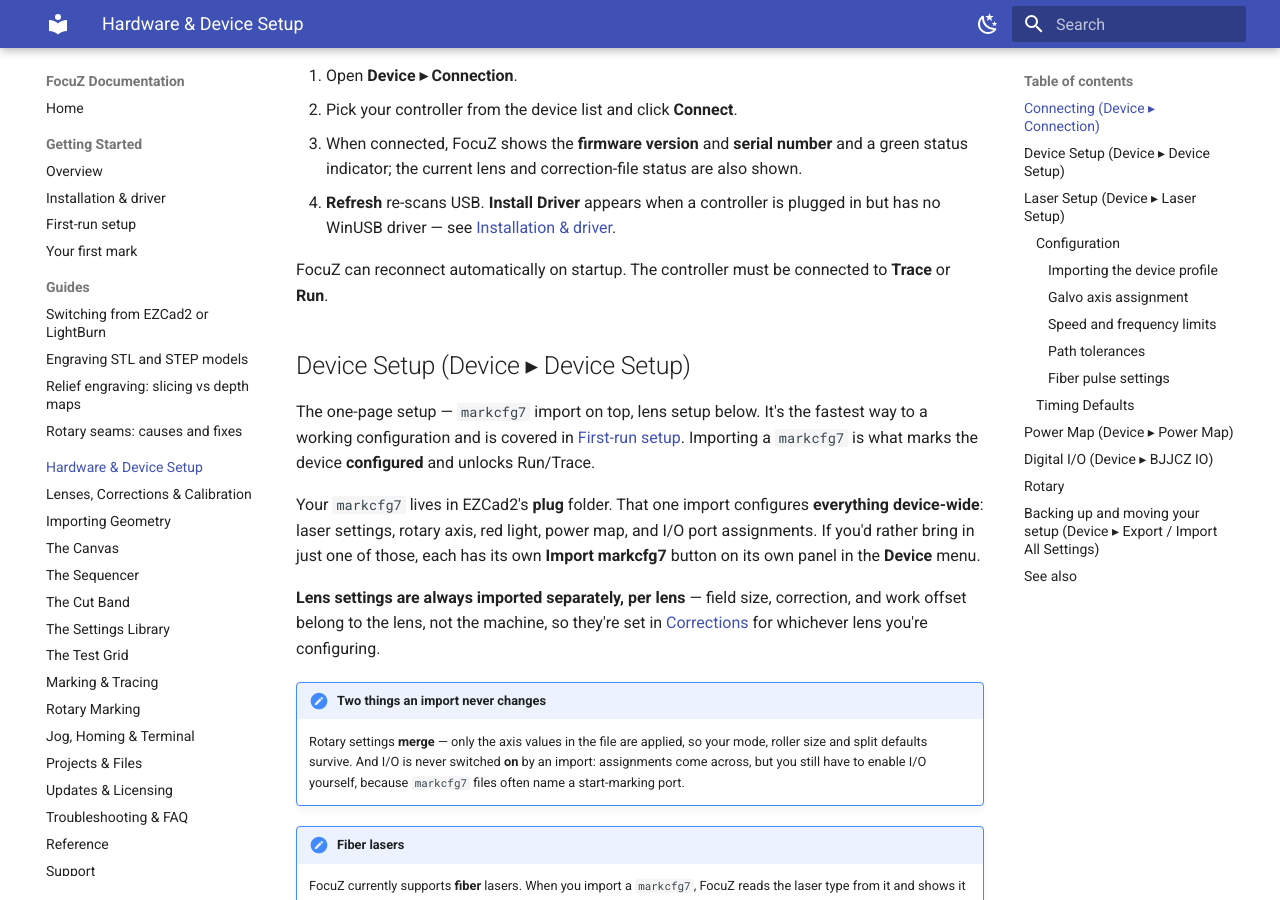
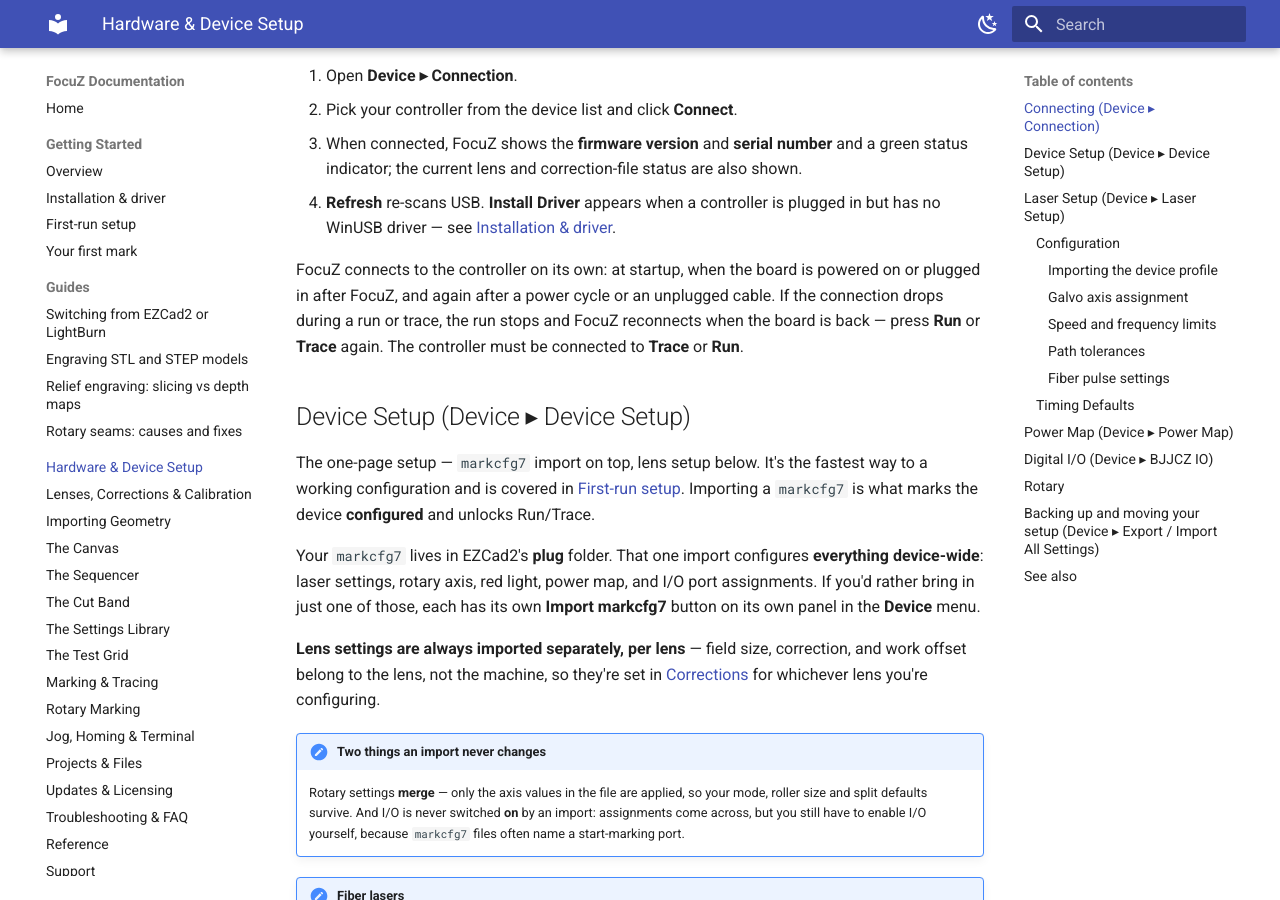
Before and after one commit to Lokahi-Shop/focuz-docs, an MkDocs documentation site: the page built from docs/hardware-setup.md, in a window 1280 px wide and 900 px high, scrolled down 627 px. Built offline with MkDocs 1.6.1 and Material for MkDocs 9.7.7, drawn with Linux system fonts in a browser that asks for light colours.

Commit message:
Hardware setup: the controller connects on its own, including after a power cycle
Co-Authored-By: Claude Fable 5.1 <noreply@anthropic.com>

```diff
--- a/docs/hardware-setup.md
+++ b/docs/hardware-setup.md
@@ -29,7 +29,10 @@ is the deeper reference.
 4. **Refresh** re-scans USB. **Install Driver** appears when a controller is plugged in but has no WinUSB
    driver — see [Installation & driver](getting-started/installation.md).
 
-FocuZ can reconnect automatically on startup. The controller must be connected to **Trace** or **Run**.
+FocuZ connects to the controller on its own: at startup, when the board is powered on or plugged in after FocuZ,
+and again after a power cycle or an unplugged cable. If the connection drops during a run or trace, the run stops
+and FocuZ reconnects when the board is back — press **Run** or **Trace** again. The controller must be connected to
+**Trace** or **Run**.
 
 ## Device Setup (Device ▸ Device Setup)
 
```
